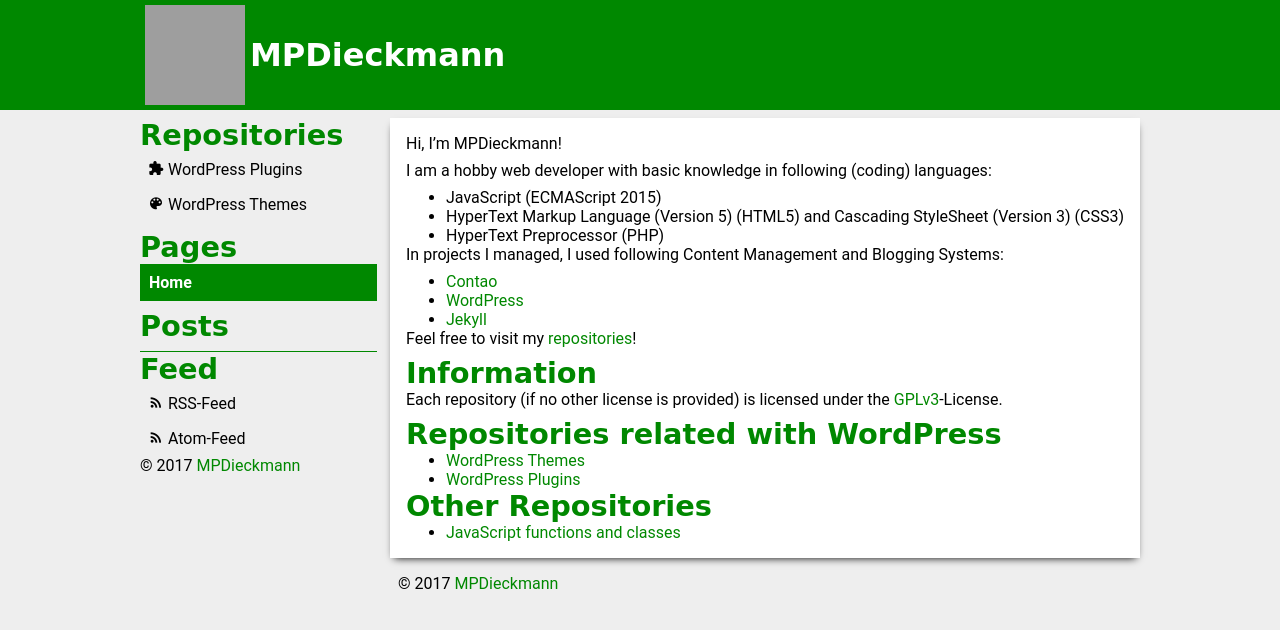
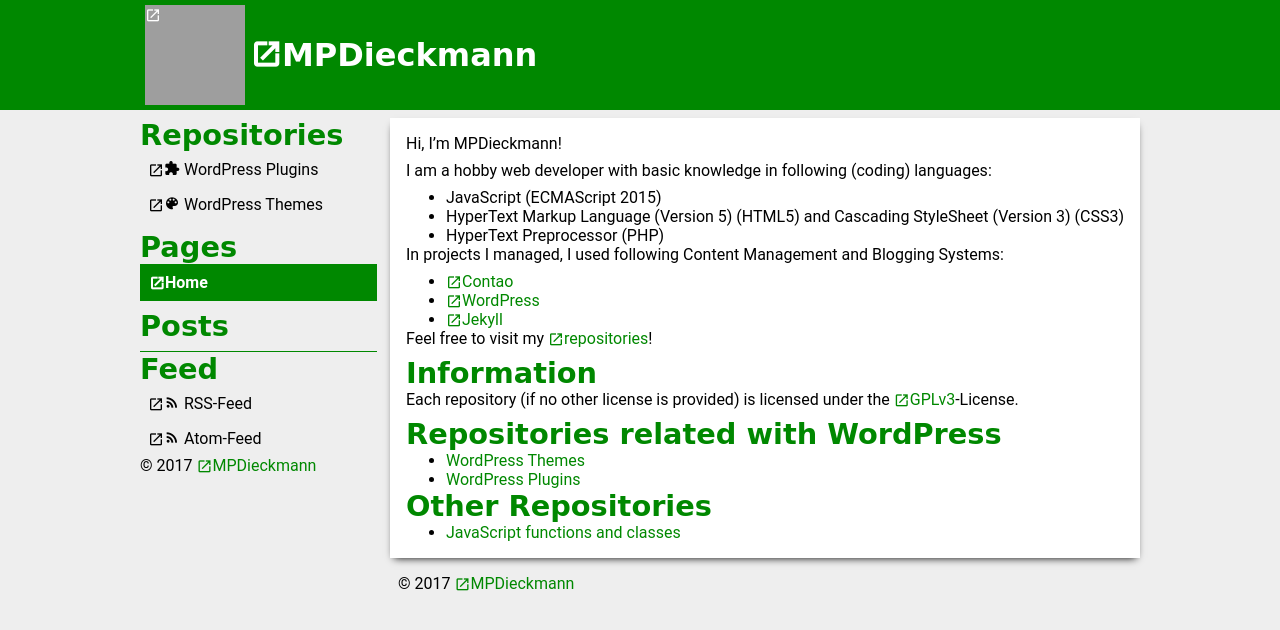
Before and after one commit to MPDieckmann/mpdieckmann.github.io, a Jekyll site: the page built from index.md, in a window 1280 px wide. Shown: the top 630 px of the page. Built offline with Jekyll 4.4.1, drawn with Linux system fonts in a browser that asks for light colours; some web fonts are replaced; grey boxes are pictures that could not be loaded.

Commit message:
Update layout.scss

```diff
--- a/_sass/layout.scss
+++ b/_sass/layout.scss
@@ -42,6 +42,14 @@ main,
 
 p {
   text-align: justify;
+}
+
+a[href^="http"]::before,
+a[href^="//"]::before {
+  content: "\10076";
+  font-family: "materialtheme";
+  vertical-align: -2px;
+  display: inline-block;
 }
 
 input,
```
